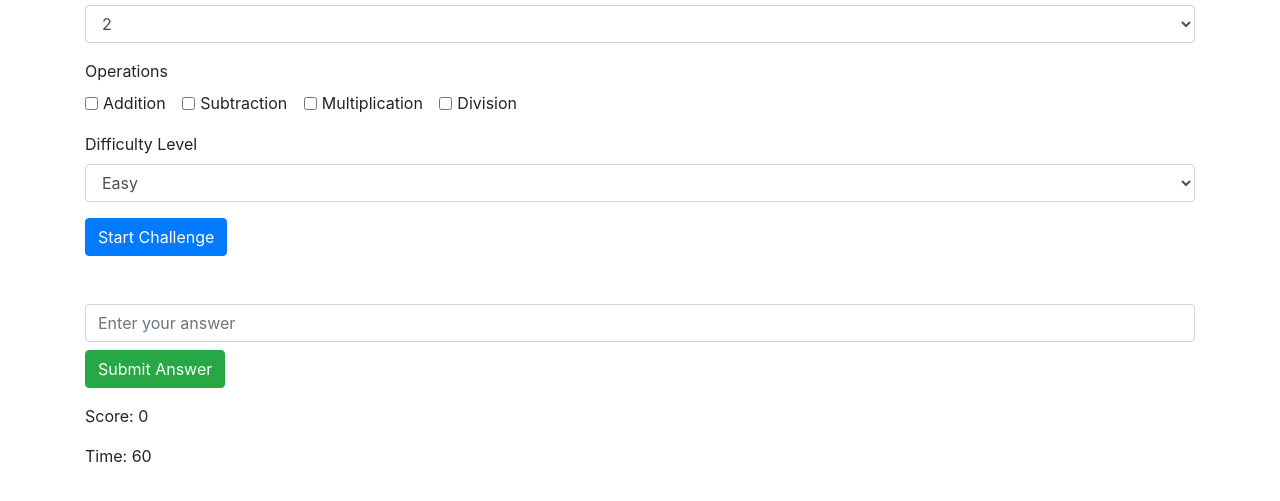
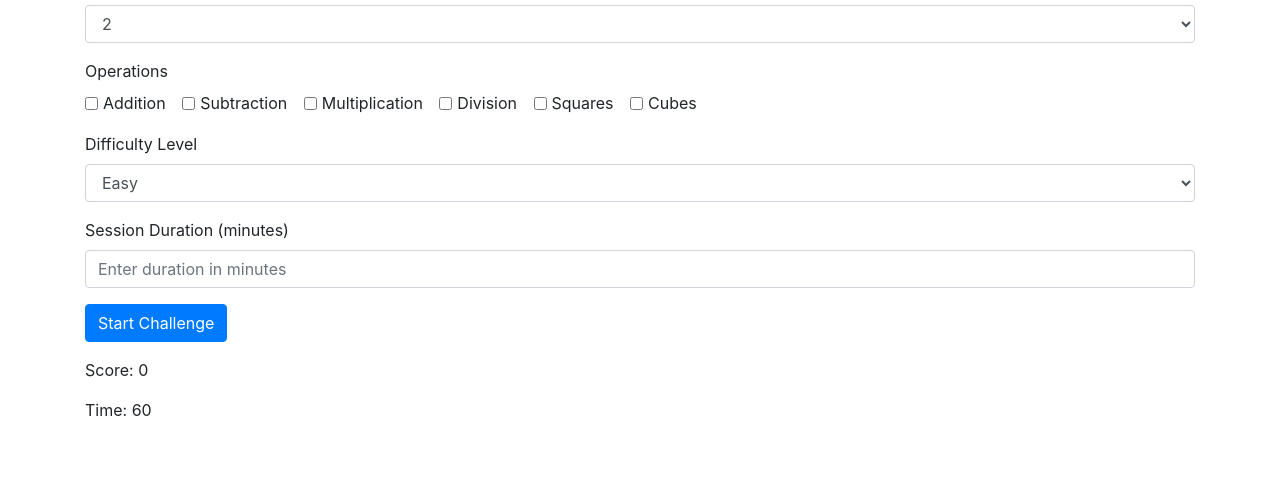
Before and after one commit to greenDEFENDER/CalBoost, a plain HTML site: page index.html in a window 1280 px wide. Shown: the part 131-632 px from the top of the page. Drawn offline with nearby package versions, Linux system fonts and the light colour scheme.

Commit message:
Update index.html
Update

```diff
--- a/index.html
+++ b/index.html
@@ -1,4 +1,3 @@
-
 <!DOCTYPE html>
 <html lang="en">
 <head>
@@ -6,6 +5,12 @@
   <meta name="viewport" content="width=device-width, initial-scale=1.0">
   <title>Math Challenge</title>
   <link rel="stylesheet" href="https://stackpath.bootstrapcdn.com/bootstrap/4.5.2/css/bootstrap.min.css">
+  <style>
+    #notification {
+      display: none; /* Hidden by default */
+      margin-top: 15px;
+    }
+  </style>
 </head>
 <body>
 
@@ -41,6 +46,14 @@
           <input class="form-check-input" type="checkbox" id="division" value="division">
           <label class="form-check-label" for="division">Division</label>
         </div>
+        <div class="form-check form-check-inline">
+          <input class="form-check-input" type="checkbox" id="squares" value="squares">
+          <label class="form-check-label" for="squares">Squares</label>
+        </div>
+        <div class="form-check form-check-inline">
+          <input class="form-check-input" type="checkbox" id="cubes" value="cubes">
+          <label class="form-check-label" for="cubes">Cubes</label>
+        </div>
       </div>
 
       <div class="form-group">
@@ -52,14 +65,20 @@
         </select>
       </div>
 
+      <div class="form-group">
+        <label for="sessionDuration">Session Duration (minutes)</label>
+        <input type="number" class="form-control" id="sessionDuration" min="1" placeholder="Enter duration in minutes" required>
+      </div>
+
       <button type="submit" class="btn btn-primary">Start Challenge</button>
     </form>
 
     <!-- Math Problem Area -->
-    <div id="problemArea" class="mt-5">
+    <div id="problemArea" class="mt-5" style="display: none;">
       <h3 id="mathProblem"></h3>
       <input type="text" id="answerInput" class="form-control" placeholder="Enter your answer">
       <button class="btn btn-success mt-2" id="submitAnswer">Submit Answer</button>
+      <div id="notification" class="alert" role="alert"></div>
     </div>
 
     <!-- Score and Timer -->
```
